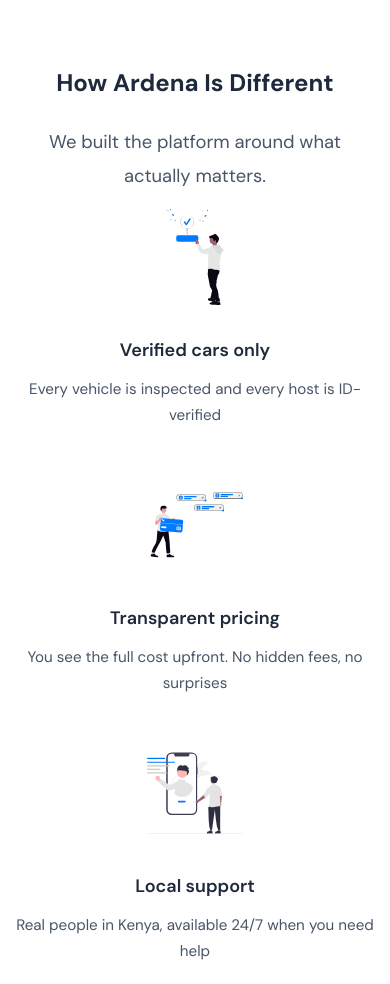
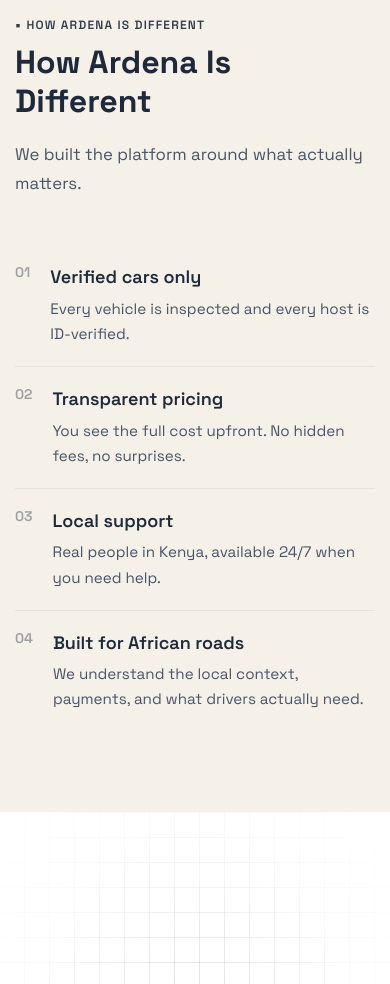
Before and after one commit to Deon62/ardena, a plain HTML site: page about.html in a window 390 px wide. Shown: the part 1720-2704 px from the top of the page. Drawn offline with Linux system fonts and the light colour scheme.

Commit message:
redesigned host page

```diff
--- a/about.html
+++ b/about.html
@@ -24,7 +24,7 @@
     <title>About Us - ardena</title>
     <link rel="preconnect" href="https://fonts.googleapis.com">
     <link rel="preconnect" href="https://fonts.gstatic.com" crossorigin>
-    <link href="https://fonts.googleapis.com/css2?family=DM+Sans:ital,opsz,wght@0,9..40,300;0,9..40,400;0,9..40,500;0,9..40,600;0,9..40,700&display=swap" rel="stylesheet">
+    <link href="https://fonts.googleapis.com/css2?family=Space+Grotesk:wght@300;400;500;600;700&display=swap" rel="stylesheet">
     <link rel="stylesheet" href="styles.css">
     <link rel="canonical" href="https://ardena.xyz/about">
 </head>
@@ -82,36 +82,44 @@
             </div>
         </section>
 
-        <section class="content-section">
+        <section class="differentiators-section">
             <div class="container">
-                <div class="content-wrapper">
-                    <div class="content-block differentiators-section">
-                        <h2>How Ardena Is Different</h2>
-                        <p class="differentiators-intro">We built the platform around what actually matters.</p>
-                        <div class="differentiators-grid">
-                            <div class="differentiator-item">
-                                <img src="assets/verified.svg" alt="Verified" class="differentiator-icon">
+                <div class="differentiators-inner">
+                    <div class="differentiators-intro">
+                        <p class="differentiators-label">▪ HOW ARDENA IS DIFFERENT</p>
+                        <h2 class="differentiators-heading">How Ardena Is Different</h2>
+                        <p class="differentiators-tagline">We built the platform around what actually matters.</p>
+                    </div>
+                    <div class="differentiators-list">
+                        <div class="differentiator-item">
+                            <span class="differentiator-marker">01</span>
+                            <div class="differentiator-content">
                                 <h3>Verified cars only</h3>
-                                <p>Every vehicle is inspected and every host is ID-verified</p>
+                                <p>Every vehicle is inspected and every host is ID-verified.</p>
                             </div>
-                            <div class="differentiator-item">
-                                <img src="assets/pricing.svg" alt="Pricing" class="differentiator-icon">
+                        </div>
+                        <div class="differentiator-item">
+                            <span class="differentiator-marker">02</span>
+                            <div class="differentiator-content">
                                 <h3>Transparent pricing</h3>
-                                <p>You see the full cost upfront. No hidden fees, no surprises</p>
+                                <p>You see the full cost upfront. No hidden fees, no surprises.</p>
                             </div>
-                            <div class="differentiator-item">
-                                <img src="assets/support.svg" alt="Support" class="differentiator-icon">
+                        </div>
+                        <div class="differentiator-item">
+                            <span class="differentiator-marker">03</span>
+                            <div class="differentiator-content">
                                 <h3>Local support</h3>
-                                <p>Real people in Kenya, available 24/7 when you need help</p>
+                                <p>Real people in Kenya, available 24/7 when you need help.</p>
                             </div>
-                            <div class="differentiator-item">
-                                <img src="assets/road.svg" alt="Roads" class="differentiator-icon">
+                        </div>
+                        <div class="differentiator-item">
+                            <span class="differentiator-marker">04</span>
+                            <div class="differentiator-content">
                                 <h3>Built for African roads</h3>
-                                <p>We understand the local context, payments, and what drivers actually need</p>
+                                <p>We understand the local context, payments, and what drivers actually need.</p>
                             </div>
                         </div>
                     </div>
-
                 </div>
             </div>
         </section>
--- a/script.js
+++ b/script.js
@@ -244,6 +244,7 @@
             parent.classList.contains('trust-grid') ||
             parent.classList.contains('problems-grid') ||
             parent.classList.contains('differentiators-grid') ||
+            parent.classList.contains('differentiators-list') ||
             parent.classList.contains('host-steps-grid') ||
             parent.classList.contains('finances-info-grid') ||
             parent.classList.contains('bookings-features-grid') ||
--- a/styles.css
+++ b/styles.css
@@ -136,7 +136,7 @@
 }
 
 body {
-    font-family: 'DM Sans', -apple-system, BlinkMacSystemFont, 'Segoe UI', Roboto, 'Helvetica Neue', Arial, sans-serif;
+    font-family: 'Space Grotesk', -apple-system, BlinkMacSystemFont, 'Segoe UI', Roboto, 'Helvetica Neue', Arial, sans-serif;
     line-height: 1.6;
     color: var(--text-primary);
     background-color: var(--background);
@@ -388,7 +388,7 @@
     margin-bottom: 1.5rem;
     line-height: 1.3;
     letter-spacing: -0.02em;
-    font-family: 'DM Sans', sans-serif;
+    font-family: 'Space Grotesk', sans-serif;
 }
 
 .hero-subtitle {
@@ -397,7 +397,7 @@
     opacity: 0.95;
     line-height: 1.6;
     font-weight: 400;
-    font-family: 'DM Sans', sans-serif;
+    font-family: 'Space Grotesk', sans-serif;
 }
 
 .hero-buttons {
@@ -530,7 +530,7 @@
     font-weight: 600;
     color: rgba(0, 0, 0, 0.15);
     line-height: 1;
-    font-family: 'DM Sans', sans-serif;
+    font-family: 'Space Grotesk', sans-serif;
 }
 
 .feature-content {
@@ -573,7 +573,7 @@
     font-weight: 600;
     color: var(--text-primary);
     line-height: 1;
-    font-family: 'DM Sans', sans-serif;
+    font-family: 'Space Grotesk', sans-serif;
 }
 
 .feature-title {
@@ -658,7 +658,7 @@
     color: var(--text-primary);
     opacity: 0.35;
     line-height: 1;
-    font-family: 'DM Sans', sans-serif;
+    font-family: 'Space Grotesk', sans-serif;
 }
 
 .trust-content {
@@ -1124,25 +1124,108 @@
     line-height: 1.7;
 }
 
+/* How Ardena Is Different - cute two-column, no SVGs, cream background */
 .differentiators-section {
-    min-height: 100vh;
+    padding: 5rem 0;
+    background: var(--cream);
+    border-radius: 0;
+    width: 100%;
+    box-sizing: border-box;
+}
+
+.differentiators-inner {
+    display: grid;
+    grid-template-columns: 1fr 1fr;
+    gap: 4rem;
+    align-items: start;
+    max-width: 1100px;
+    margin: 0 auto;
+    width: 100%;
+    box-sizing: border-box;
+}
+
+.differentiators-intro {
+    position: sticky;
+    top: 120px;
+}
+
+.differentiators-label {
+    font-size: 0.75rem;
+    font-weight: 600;
+    letter-spacing: 0.1em;
+    color: var(--text-primary);
+    margin-bottom: 0.5rem;
+    opacity: 0.9;
+}
+
+.differentiators-heading {
+    font-size: 2.5rem;
+    font-weight: 700;
+    color: var(--text-primary);
+    margin-bottom: 1.25rem;
+    line-height: 1.2;
+}
+
+.differentiators-tagline {
+    font-size: 1.05rem;
+    line-height: 1.7;
+    color: var(--text-secondary);
+    margin: 0;
+}
+
+.differentiators-list {
     display: flex;
     flex-direction: column;
-    justify-content: center;
-    text-align: center;
-    padding: 4rem 0;
-}
-
-.differentiators-section h2 {
-    text-align: center;
-}
-
-.differentiators-intro {
-    font-size: 1.15rem;
-    color: var(--text-secondary);
-    margin-bottom: 4rem;
-}
-
+    gap: 0;
+}
+
+.differentiator-item {
+    display: grid;
+    grid-template-columns: auto 1fr;
+    gap: 1.25rem;
+    align-items: start;
+    padding: 1.5rem 0;
+    border-bottom: 1px solid var(--cream-dark);
+    text-align: left;
+    background: transparent;
+    border-radius: 0;
+    box-shadow: none;
+}
+
+.differentiator-item:last-child {
+    border-bottom: none;
+}
+
+.differentiator-item:hover {
+    transform: none;
+    box-shadow: none;
+}
+
+.differentiator-marker {
+    font-size: 0.875rem;
+    font-weight: 600;
+    color: var(--text-primary);
+    opacity: 0.4;
+    line-height: 1;
+    font-family: 'Space Grotesk', sans-serif;
+}
+
+.differentiator-content h3 {
+    font-size: 1.125rem;
+    font-weight: 600;
+    color: var(--text-primary);
+    margin-bottom: 0.4rem;
+    line-height: 1.35;
+}
+
+.differentiator-content p {
+    font-size: 0.95rem;
+    color: var(--text-secondary);
+    line-height: 1.65;
+    margin: 0;
+}
+
+/* Legacy grid (if used elsewhere) */
 .differentiators-grid {
     display: grid;
     grid-template-columns: repeat(auto-fit, minmax(200px, 1fr));
@@ -1153,39 +1236,12 @@
     box-sizing: border-box;
 }
 
-.differentiator-item {
-    text-align: center;
-    background: transparent;
-    padding: 0;
-    border: none;
-    border-radius: 0;
-    box-shadow: none;
-}
-
-.differentiator-item:hover {
-    transform: none;
-    box-shadow: none;
-}
-
 .differentiator-icon {
     width: 96px;
     height: 96px;
     max-width: 100%;
     margin-bottom: 1.5rem;
     box-sizing: border-box;
-}
-
-.differentiator-item h3 {
-    font-size: 1.125rem;
-    font-weight: 600;
-    color: var(--text-primary);
-    margin-bottom: 0.75rem;
-}
-
-.differentiator-item p {
-    font-size: 0.95rem;
-    color: var(--text-secondary);
-    line-height: 1.7;
 }
 
 /* Our Story Section */
@@ -1424,19 +1480,67 @@
     font-size: 0.95rem;
 }
 
+/* Finances & Earnings / Pricing - black section, 4 straight-edged white cards, not connected */
+.finances-pricing-section {
+    background: #000000;
+    padding: 5rem 0;
+    width: 100%;
+    max-width: 100%;
+    box-sizing: border-box;
+}
+
+.finances-pricing-title {
+    font-size: 2.5rem;
+    font-weight: 700;
+    color: #ffffff;
+    text-align: center;
+    margin-bottom: 1rem;
+    max-width: 1100px;
+    margin-left: auto;
+    margin-right: auto;
+}
+
+.finances-pricing-intro {
+    font-size: 1.05rem;
+    line-height: 1.7;
+    color: rgba(255, 255, 255, 0.8);
+    text-align: center;
+    max-width: 600px;
+    margin: 0 auto 3rem;
+}
+
 .finances-info-grid {
     display: grid;
-    grid-template-columns: repeat(auto-fit, minmax(250px, 1fr));
-    gap: 2rem;
-    margin-bottom: 3rem;
-}
-
-.finance-info-card {
-    background: transparent;
-    padding: 0;
+    grid-template-columns: repeat(4, 1fr);
+    gap: 1.5rem;
+    max-width: 1100px;
+    margin: 0 auto;
+    width: 100%;
+    box-sizing: border-box;
+}
+
+.finances-pricing-section .finance-info-card {
+    background: #ffffff;
+    padding: 2.5rem 2rem;
+    border-radius: 0;
+    text-align: left;
     border: none;
-    border-radius: 0;
-    text-align: center;
+    box-shadow: none;
+}
+
+.finances-pricing-section .finance-info-card h3 {
+    font-size: 1.25rem;
+    font-weight: 700;
+    color: var(--text-primary);
+    margin-bottom: 0.75rem;
+    line-height: 1.3;
+}
+
+.finances-pricing-section .finance-info-card p {
+    font-size: 0.95rem;
+    line-height: 1.65;
+    color: var(--text-secondary);
+    margin: 0;
 }
 
 .finance-icon {
@@ -2473,6 +2577,23 @@
         gap: 1.5rem;
     }
 
+    .finances-pricing-section .finances-info-grid {
+        grid-template-columns: repeat(2, 1fr);
+        gap: 1.5rem;
+    }
+
+    .finances-pricing-title {
+        font-size: 2rem;
+    }
+
+    .finances-pricing-intro {
+        margin-bottom: 2rem;
+    }
+
+    .finances-pricing-section .finance-info-card {
+        padding: 2rem 1.5rem;
+    }
+
     .finances-info-grid,
     .bookings-features-grid {
         grid-template-columns: 1fr;
@@ -2549,18 +2670,35 @@
     }
 
     .differentiators-section {
-        min-height: 100vh;
-        padding: 4rem 0;
+        padding: 3rem 0;
         width: 100%;
         box-sizing: border-box;
-        display: flex;
-        align-items: center;
-        justify-content: center;
     }
 
     .differentiators-section .container {
         width: 100%;
         box-sizing: border-box;
+    }
+
+    .differentiators-inner {
+        grid-template-columns: 1fr;
+        gap: 3rem;
+    }
+
+    .differentiators-intro {
+        position: static;
+    }
+
+    .differentiators-heading {
+        font-size: 2rem;
+    }
+
+    .differentiators-list {
+        gap: 0;
+    }
+
+    .differentiator-item {
+        padding: 1.25rem 0;
     }
 
     .differentiators-grid {
@@ -2568,16 +2706,6 @@
         gap: 2rem;
         width: 100%;
         box-sizing: border-box;
-    }
-
-    .differentiators-list {
-        text-align: left;
-        padding-left: 1.5rem;
-    }
-
-    .differentiators-list li {
-        margin-bottom: 1rem;
-        font-size: 0.95rem;
     }
 
     .story-section {
@@ -2728,6 +2856,10 @@
         box-sizing: border-box;
     }
 
+    .finances-pricing-section .finances-info-grid {
+        grid-template-columns: 1fr;
+    }
+
     /* Ensure full viewport sections on very small screens */
     .about-hero,
     .host-page-hero,
```
Also changed, not shown: apps.html (+1 -1 lines), host.html (+14 -13 lines), index.html (+1 -1 lines), legal.html (+1 -1 lines), privacy.html (+1 -1 lines), terms.html (+1 -1 lines).
